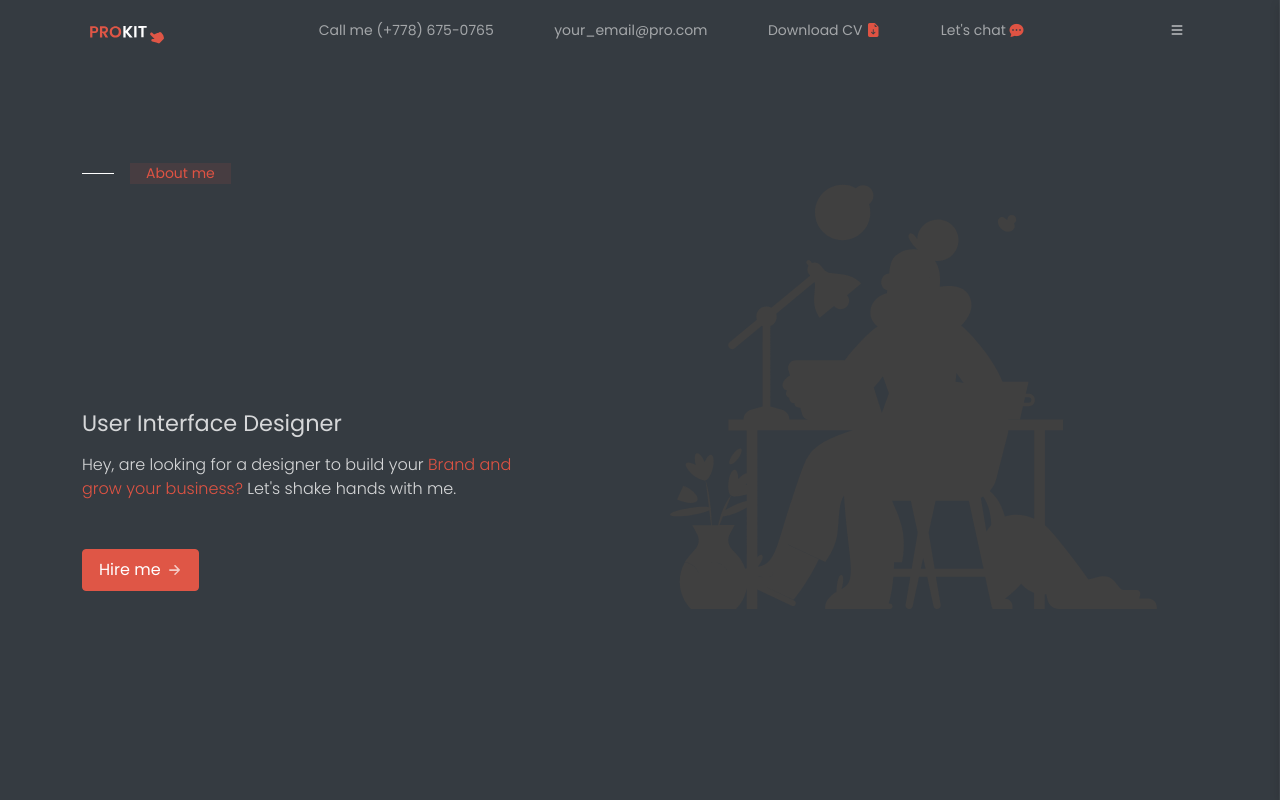
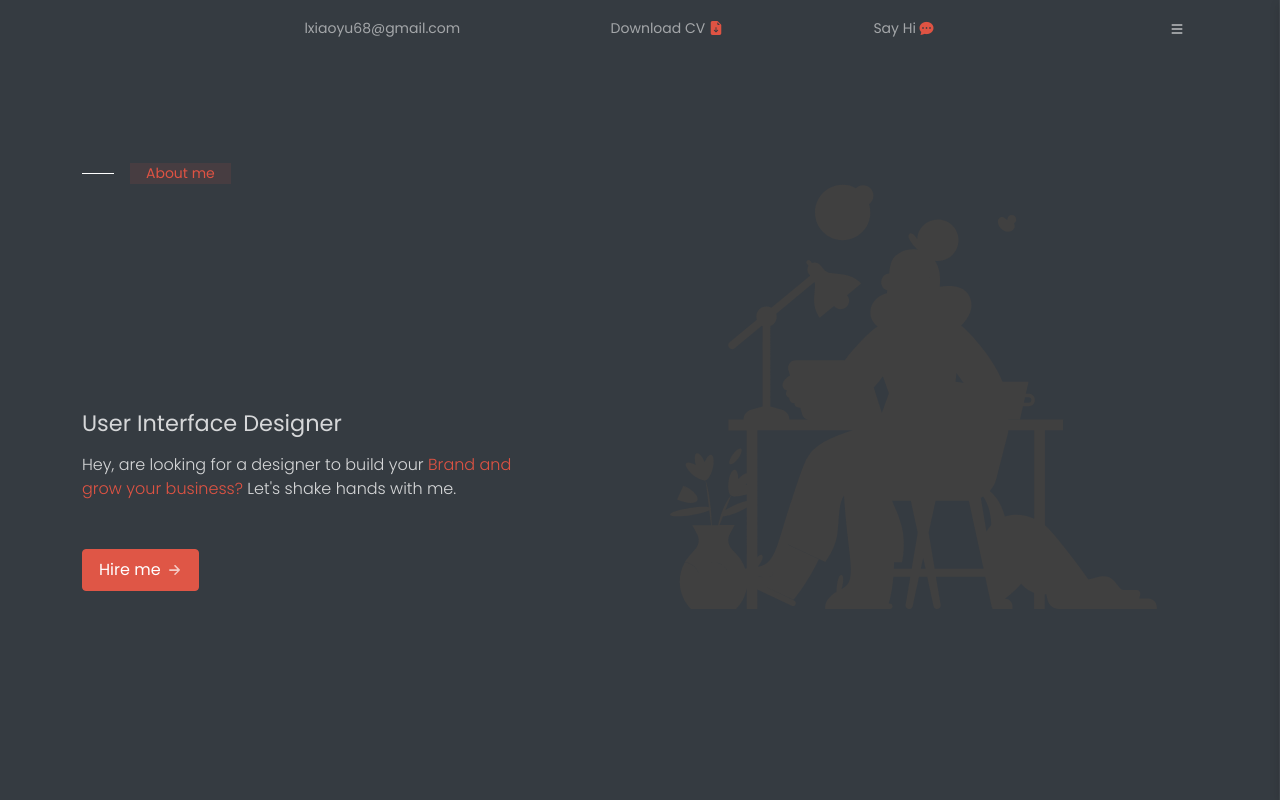
Before and after one commit to Lluvib/xiaoyu, a plain HTML site: page index.html in a window 1280 px wide. Shown: the top 800 px of the page. Drawn offline with nearby package versions, Linux system fonts and the light colour scheme.

Commit message:
Update index.html

```diff
--- a/index.html
+++ b/index.html
@@ -13,13 +13,13 @@
   <!-- Bootstrap icons -->
   <link rel="stylesheet" href="https://cdn.jsdelivr.net/npm/bootstrap-icons@1.4.1/font/bootstrap-icons.css">
 
-  <!-- Torus Kit `.css` file -->
+  <!-- `css` file -->
   <link rel="stylesheet" href="./assets/css/style.min.css">
 
-  <!-- Torus Kit `.js` file -->
+  <!-- `.js` file -->
   <script src="./assets/js/toruskit.min.js"></script>
 
-  <title>Pro - Beautiful Responsive Bootstrap 5 HTML Template</title>
+  <title> xiaoyu´s resume </title>
 
 </head>
 
@@ -31,11 +31,6 @@
 
   <nav class="navbar navbar-expand-lg fixed-top bg-dark navbar-dark">
     <div class="container">
-
-      <!-- Logo -->
-      <a class="navbar-brand" href="./">
-        <img src="./assets/img/logo-w.svg" alt="Logo">
-      </a>
 
       <!-- Togglers -->
       <div class="d-flex ms-auto order-lg-1">
@@ -61,10 +56,7 @@
       <div class="collapse navbar-collapse small order-lg-0" id="topNavbar">
         <ul class="navbar-nav d-flex w-100 justify-content-evenly px-2 px-lg-7 links-dark">
           <li class="nav-item">
-            <a class="nav-link" href="#">Call me (+778) 675-0765</a>
-          </li>
-          <li class="nav-item">
-            <a class="nav-link" href="#">your_email@pro.com</a>
+            <a class="nav-link" href="#">lxiaoyu68@gmail.com</a>
           </li>
           <li class="nav-item">
             <a class="nav-link" href="#">Download CV
@@ -72,7 +64,7 @@
             </a>
           </li>
           <li class="nav-item">
-            <a class="nav-link" href="#">Let's chat
+            <a class="nav-link" href="#">Say Hi
               <i class="bi bi-chat-dots-fill text-primary"></i>
             </a>
           </li>
```
